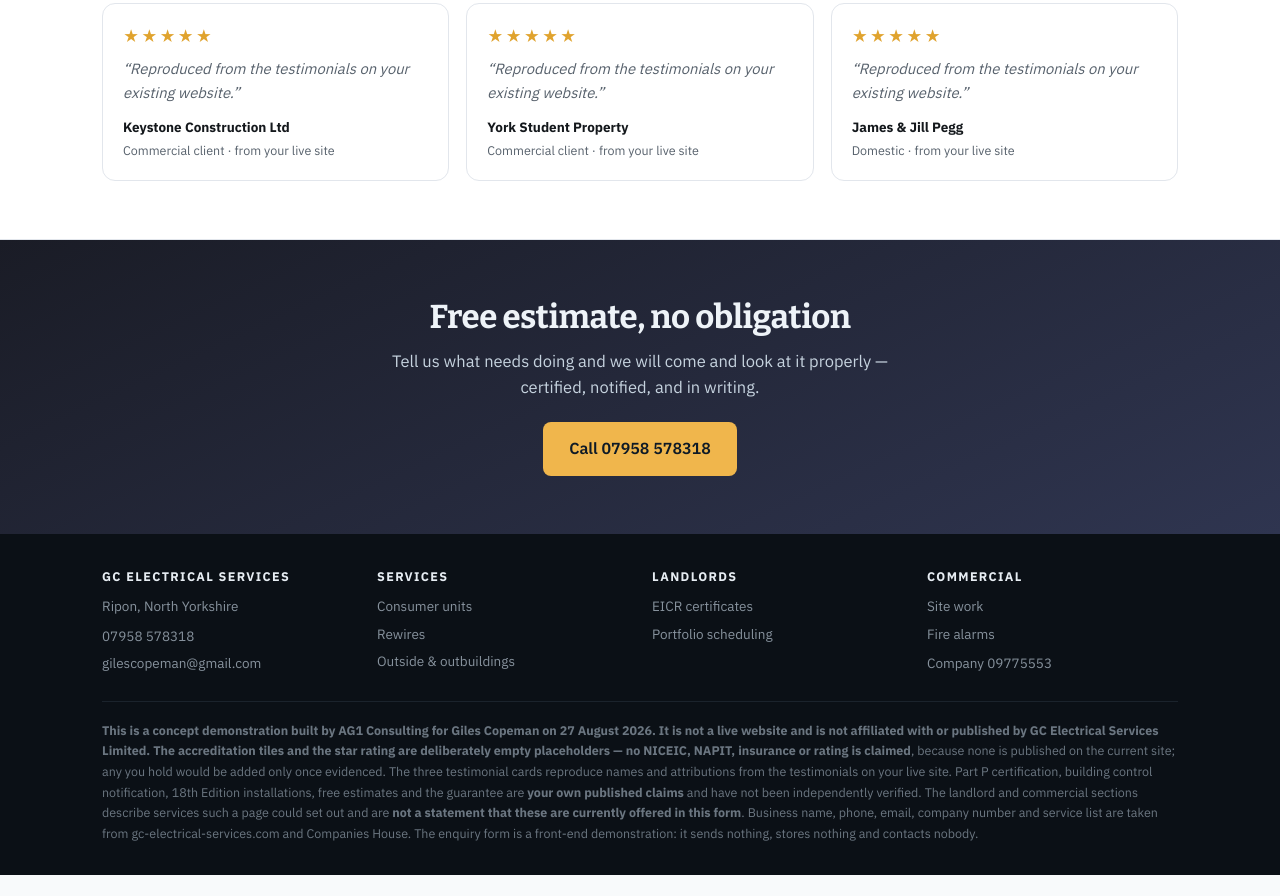
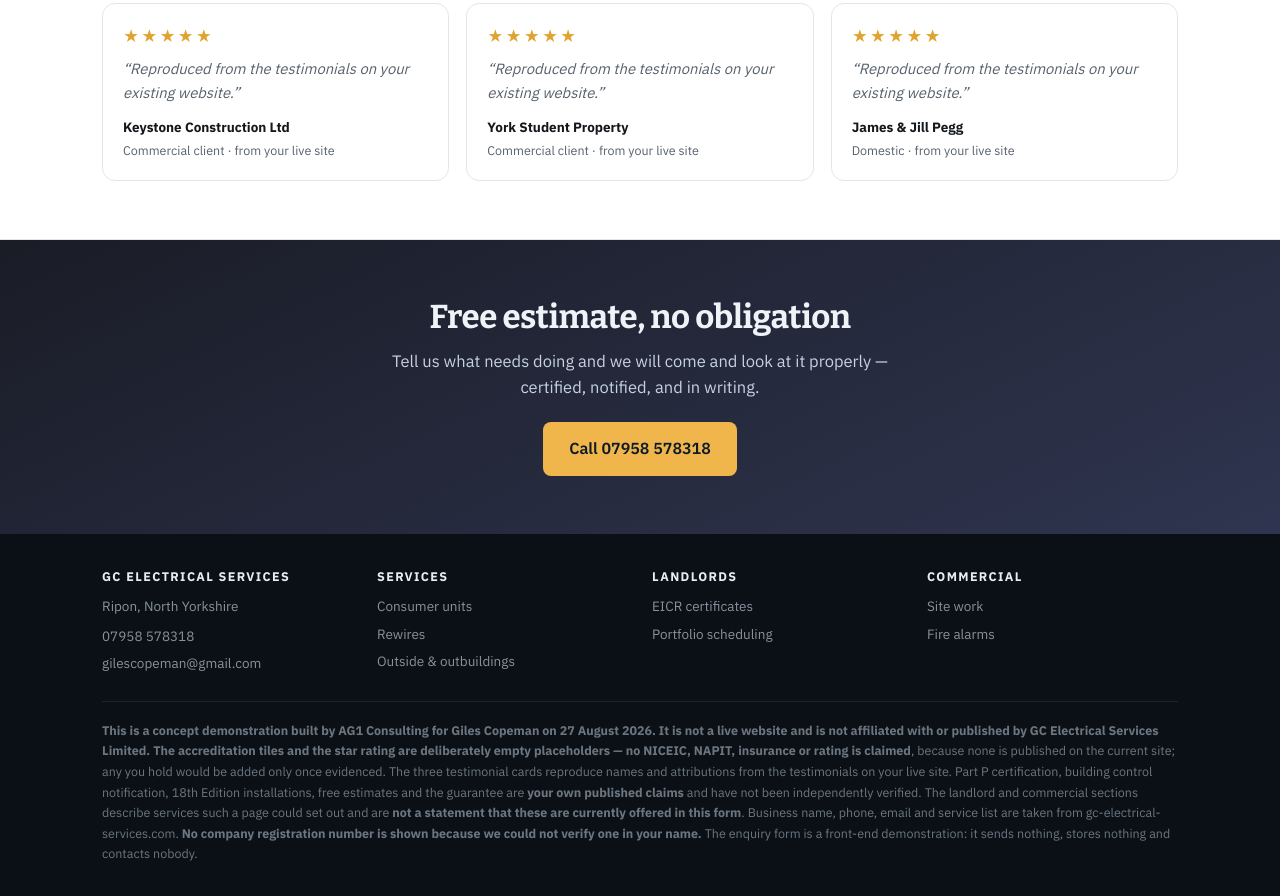
Before and after one commit to andrei170/gc-electrical-demo, a plain HTML site: page index.html in a window 1280 px wide. Shown: the part 2948-3844 px from the top of the page. Before the commit the page ends 3823 px from the top, so only its background shows below. Drawn offline with nearby package versions, Linux system fonts and the light colour scheme.

Commit message:
Remove unverified company number

```diff
--- a/index.html
+++ b/index.html
@@ -291,7 +291,7 @@ a:focus-visible,button:focus-visible,select:focus-visible,input:focus-visible{ou
     <div><h4>Services</h4><a href="#work">Consumer units</a><a href="#work">Rewires</a><a href="#work">Outside &amp; outbuildings</a></div>
     <div><h4>Landlords</h4><a href="#landlord">EICR certificates</a><a href="#landlord">Portfolio scheduling</a></div>
     <div><h4>Commercial</h4><a href="#commercial">Site work</a><a href="#commercial">Fire alarms</a>
-      <p style="margin-top:8px">Company 09775553</p></div>
+      </div>
   </div>
   <div class="fnote">
     <b>This is a concept demonstration built by AG1 Consulting for Giles Copeman on 27 August 2026. It
@@ -303,8 +303,7 @@ a:focus-visible,button:focus-visible,select:focus-visible,input:focus-visible{ou
     notification, 18th Edition installations, free estimates and the guarantee are <b>your own published
     claims</b> and have not been independently verified. The landlord and commercial sections describe
     services such a page could set out and are <b>not a statement that these are currently offered in
-    this form</b>. Business name, phone, email, company number and service list are taken from
-    gc-electrical-services.com and Companies House. The enquiry form is a front-end demonstration: it
+    this form</b>. Business name, phone, email and service list are taken from gc-electrical-services.com. <b>No company registration number is shown because we could not verify one in your name.</b> The enquiry form is a front-end demonstration: it
     sends nothing, stores nothing and contacts nobody.
   </div>
 </div></footer>
```
